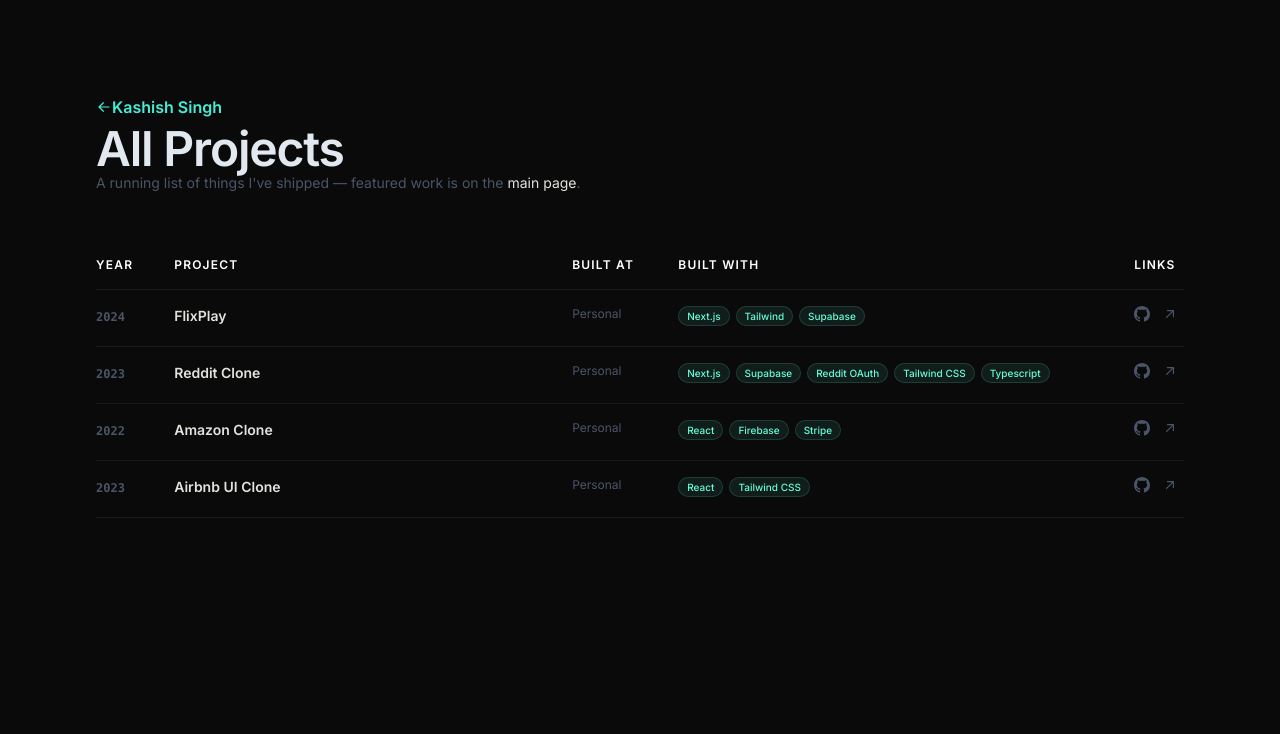
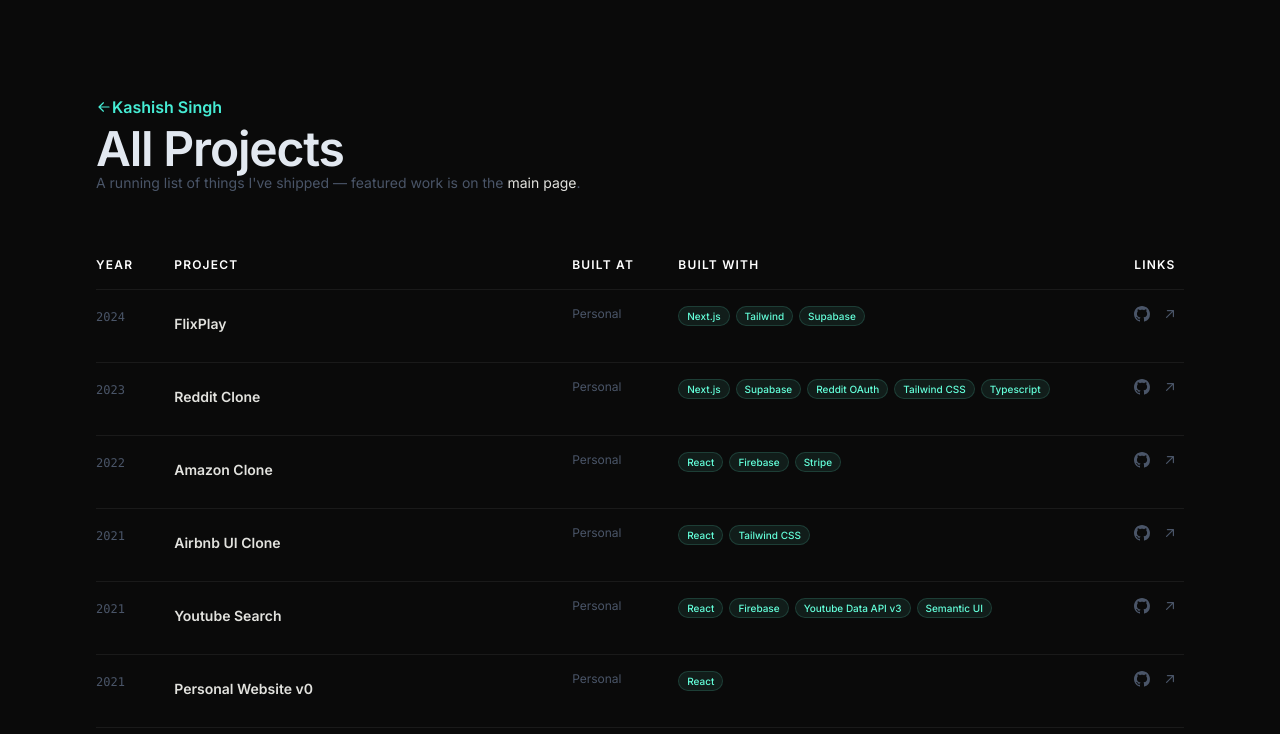
Before and after one commit to singh-kashish/portfolio, a React (Vite) app: page /archive in a window 1280 px wide. Shown: the top 734 px of the page. Built offline with nearby package versions, Linux system fonts and the light colour scheme.

Commit message:
Style, data changes

```diff
--- a/src/components/ArchivedProjects.tsx
+++ b/src/components/ArchivedProjects.tsx
@@ -113,10 +113,10 @@
                         boxShadow: hoveredIdx === idx ? 'inset 0 1px 0 0 rgba(100,255,218,0.08)' : 'none',
                       }}
                     />
-                    <span className="relative z-10 font-mono text-xs">{proj.year}</span>
+                    <span className="relative z-10 font-mono text-xs font-normal">{proj.year}</span>
                   </td>
 
-                  <td className="py-4 pr-8 align-top">
+                  <td className="py-6 pr-8 align-top">
                     <div className="relative z-10">
                       <span
                         className="font-bold transition-colors"
--- a/src/data/portfolio.ts
+++ b/src/data/portfolio.ts
@@ -104,7 +104,7 @@
     live: 'https://amazon-clone.vercel.app',
   },
   {
-    year: '2023',
+    year: '2021',
     name: 'Airbnb UI Clone',
     builtAt: 'Personal',
     description: 'Pixel-accurate Airbnb landing page clone. Responsive layout, modal flows, and search bar interactions.',
@@ -112,6 +112,24 @@
     github: 'https://github.com/singh-kashish/airbnb',
     live: 'https://airbnb-smoky.vercel.app/',
   },
+  {
+    year: '2021',
+    name: 'Youtube Search',
+    builtAt: 'Personal',
+    description: '',
+    tags: ['React', 'Firebase', 'Youtube Data API v3','Semantic UI'],
+    github: 'https://github.com/singh-kashish/youtubeSearch/',
+    live: 'https://search-313918.web.app/',
+  },
+  {
+    year: '2021',
+    name: 'Personal Website v0',
+    builtAt: 'Personal',
+    description: '',
+    tags: ['React'],
+    github: 'https://github.com/singh-kashish/portfolioV0/',
+    live: 'https://lucent-narwhal-310044.netlify.app/',
+  }
 
 ]
 
```
